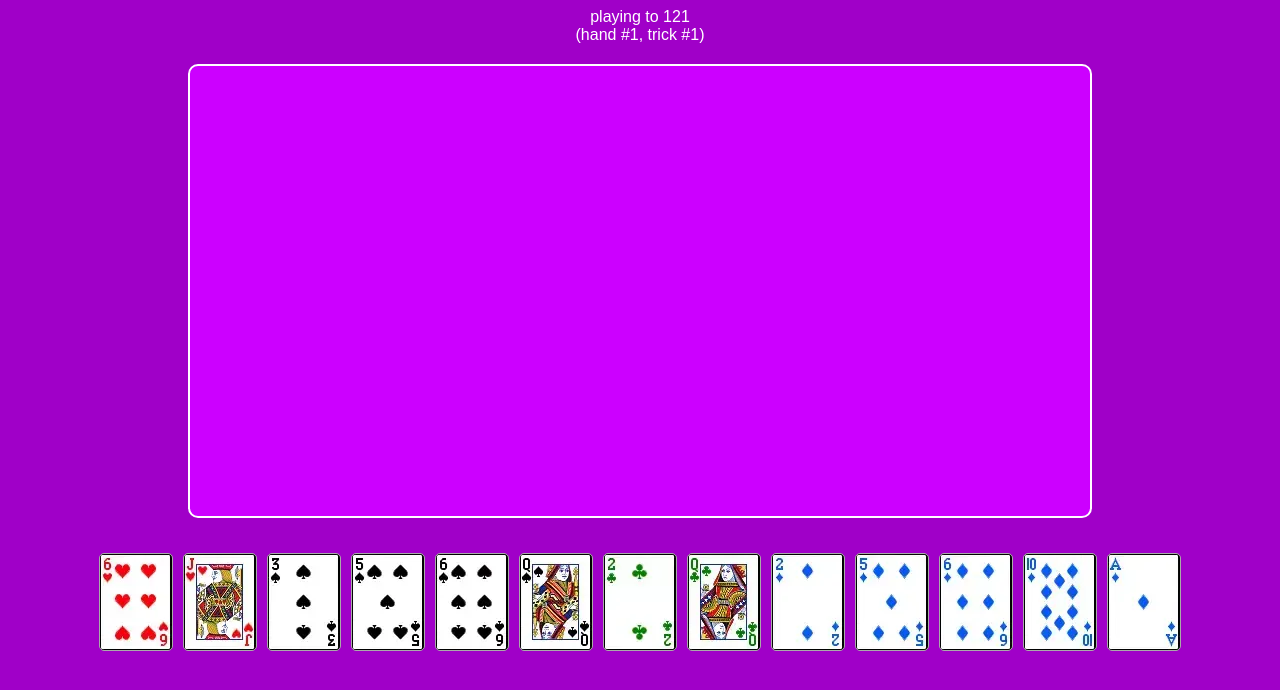
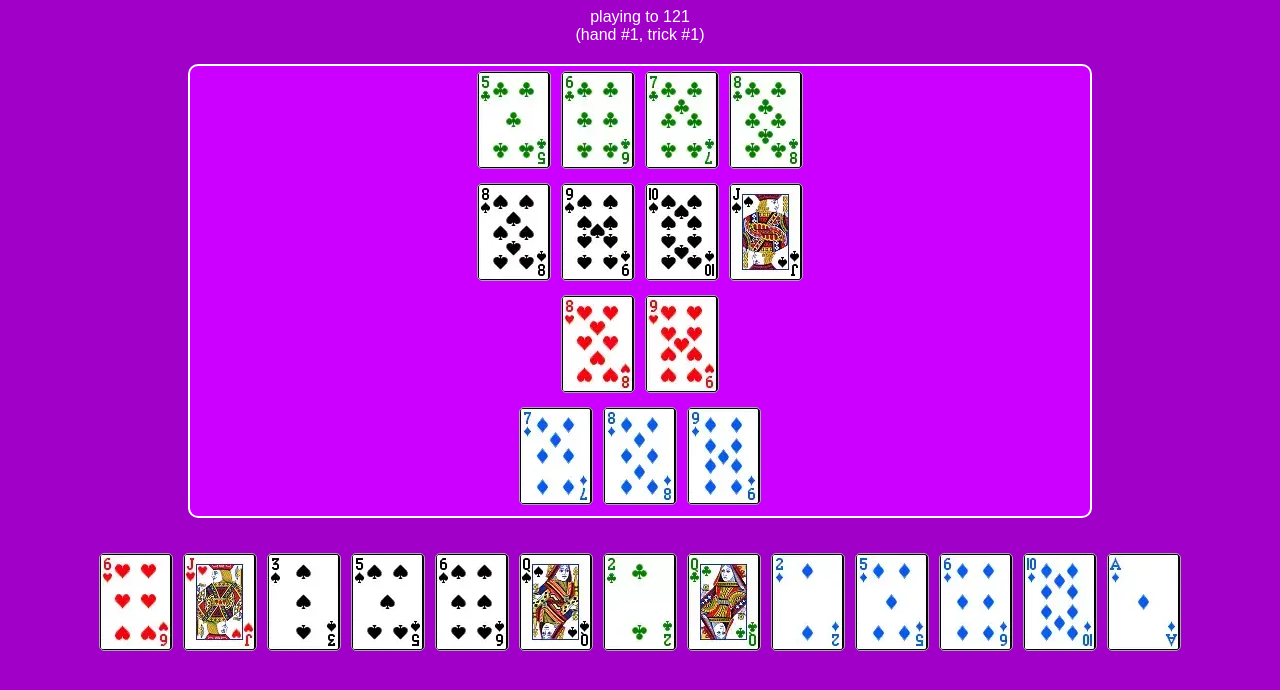
Before and after one commit to ADBond/witan, a website built with Vite: page index.html in a window 1280 px wide. Built offline with nearby package versions, Linux system fonts and the light colour scheme.

Commit message:
start of displaying grid

```diff
--- a/index.html
+++ b/index.html
@@ -22,7 +22,7 @@
         </div>
     </div>
 
-    <div class="game-board">
+    <div class="game-board" id="game-board">
     </div>
 
     <div class="hand">
--- a/src/game/card.ts
+++ b/src/game/card.ts
@@ -139,6 +139,8 @@ export const RANKS: Rank[] = [
     new Rank("A", 14, 2, 1),
 ];
 
+export const topRank = RANKS[-1];
+
 // TODO: named instead?
 const suitsData = [
     { name: "Diamonds", html: "&diams;"},
--- a/src/game/gamestate.ts
+++ b/src/game/gamestate.ts
@@ -417,7 +417,7 @@ export class GameState {
     getStateForUI(): GameStateForUI {
         return ({
             hands: { comp1: [], player: this.currentState === "hand_complete" ? [] : this.humanHand.slice(), comp2: [] },
-            played: this.played,
+            grid: this.grid,
 
             scores: Object.fromEntries(
                 this.players.map(
@@ -442,7 +442,7 @@ export class GameState {
 
 export interface GameStateForUI {
     hands: Record<PlayerName, Card[]>;
-    played: Record<PlayerName, Card | null | 'back'>;
+    grid: Grid,
 
     scores: Record<PlayerName, number>,
     prevScores: Record<PlayerName, number>,
--- a/src/game/grid.ts
+++ b/src/game/grid.ts
@@ -1,4 +1,4 @@
-import { Card, Rank, getNextRankUp, getFullPack } from "./card";
+import { Card, Rank, topRank, getNextRankUp, getFullPack } from "./card";
 import { Player } from "./player";
 
 type trickData = {
@@ -38,6 +38,12 @@ export class Grid {
         );
     }
 
+    get neutralCards(): GridEntry[] {
+        return Object.values(this.cards).filter(
+            gridEntry => gridEntry.data !== null && gridEntry.data.trick === null
+        );
+    }
+
     get currentTrick(): [Card, Player][] {
         const gridJustTrick = this.currentTrickEntries;
         gridJustTrick.sort((e1, e2) => e1.data!.trick!.cardInTrickNumber! - e2.data!.trick!.cardInTrickNumber!);
@@ -49,7 +55,7 @@ export class Grid {
     get topRank(): Rank {
         if (this._topRank === null) {
             // TODO: derive this from the grid
-            return new Rank('dummy', -1, -1, -1);
+            return topRank;
         }
         return this._topRank;
     }
--- /dev/null
+++ b/src/interface/grid.ts
@@ -0,0 +1,28 @@
+import { Grid } from "../game/grid";
+import { getSuits, Suit } from "../game/card";
+import { createCardElement } from "./ui";
+
+function suitRowID(suit: Suit): string {
+    const suitString = suit.toStringShort();
+    return `game-board-row-${suitString}`;
+}
+
+export function renderGrid(grid: Grid) {
+    const boardEl = document.getElementById("game-board")!;
+    boardEl.innerHTML = '';
+    getSuits().reverse().forEach(
+        suit => {
+            const el = document.createElement('div');
+            el.id = suitRowID(suit);
+            boardEl.appendChild(el);
+        }
+    )
+    grid.neutralCards.forEach(
+        gridEntry => {
+            const card = gridEntry.card;
+            const parentEl = document.getElementById(suitRowID(card.suit))!;
+            const el = createCardElement(card.toStringShort())
+            parentEl.appendChild(el);
+        }
+    );
+}
--- a/src/interface/render.ts
+++ b/src/interface/render.ts
@@ -1,6 +1,7 @@
 import { createCardElement } from './ui';
 import { GameStateForUI, state } from '../game/gamestate';
 import { PlayerName, playerNameArr } from '../game/player';
+import { renderGrid } from './grid';
 import { onHumanPlay } from './api';
 
 
@@ -16,6 +17,7 @@ export async function renderState(state: GameStateForUI) {
       (c1.rank.trickTakingRank - c2.rank.trickTakingRank)
     )
   );
+  renderGrid(state.grid);
   handEl.innerHTML = '';
   playerHand.forEach(card => {
     handEl.appendChild(
```
